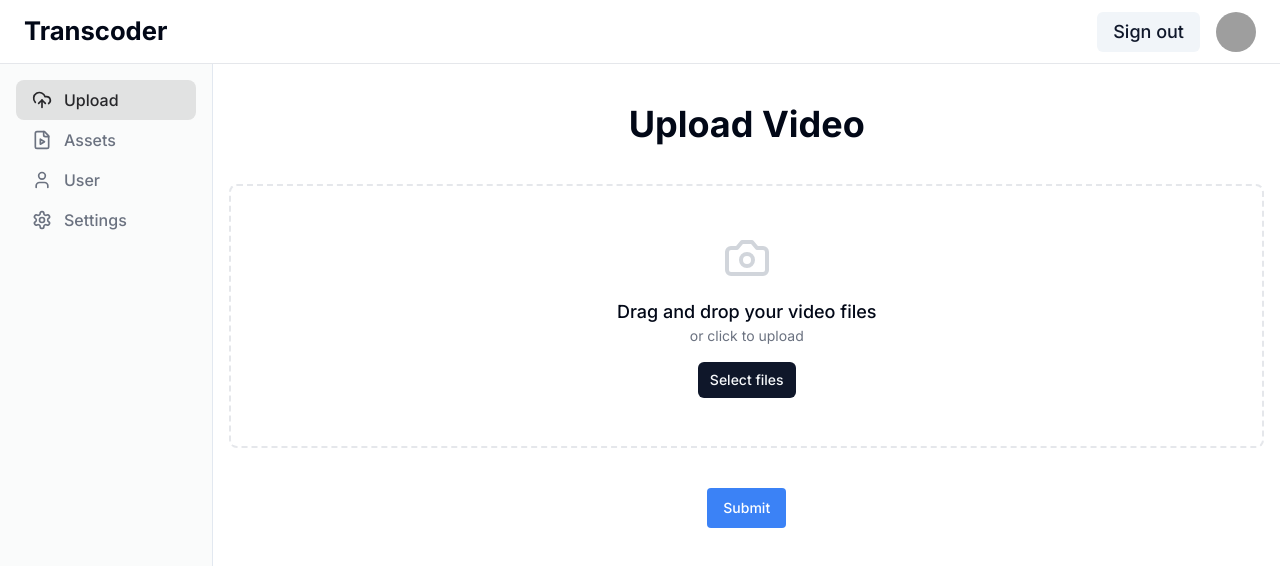
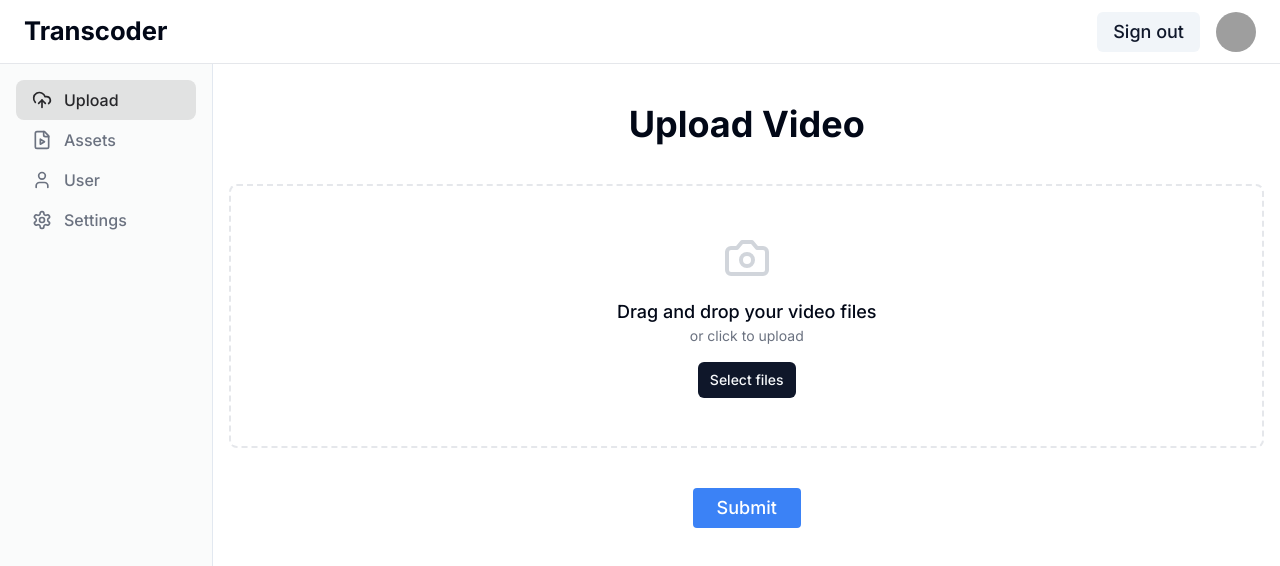
Before and after one commit to Abhisheksantra28/Video-Transcoder-Service, a Next.js app in the folder video-transcoder-client/: page /upload in a window 1280 px wide. Shown: the top 566 px of the page. Built offline with nearby package versions, Linux system fonts and the light colour scheme; no server answers; grey boxes are pictures that could not be loaded.

Commit message:
Removed unnecessary imports and console logs

```diff
--- a/video-transcoder-client/src/app/(dashboard)/upload/page.tsx
+++ b/video-transcoder-client/src/app/(dashboard)/upload/page.tsx
@@ -1,20 +1,13 @@
 "use client";
 
 import { Button } from "@/components/ui/button";
-import {
-  RootState,
-  userExist,
-  userNotExist,
-} from "@/redux/reducer/userReducer";
-import axios from "axios";
 import { CameraIcon } from "lucide-react";
-import { redirect, useRouter } from "next/navigation";
-import React, { useEffect, useState } from "react";
-import { useDispatch, useSelector } from "react-redux";
+import { useRouter } from "next/navigation";
+import React, { useState } from "react";
+import { useDispatch } from "react-redux";
 
 const Page = () => {
   const router = useRouter();
-  const dispatch = useDispatch();
 
   const [selectedFile, setSelectedFile] = useState<File | null>(null); // Adjusted type to File
   const [loading, setLoading] = useState(false);
@@ -71,7 +64,6 @@ const Page = () => {
       }
 
       const { url } = await res.json(); // Get pre-signed URL from server
-      console.log(url);
 
       const upload = await fetch(url, {
         method: "PUT",
@@ -140,7 +132,7 @@ const Page = () => {
         <div className="mt-10 text-center">
           <Button
             type="submit"
-            className="bg-blue-500 text-white px-4 py-2 rounded hover:bg-blue-600"
+            className="bg-blue-500 text-white text-lg px-6 py-2  rounded hover:bg-blue-600"
           >
             {loading ? "Uploading..." : "Submit"}
           </Button>
```
